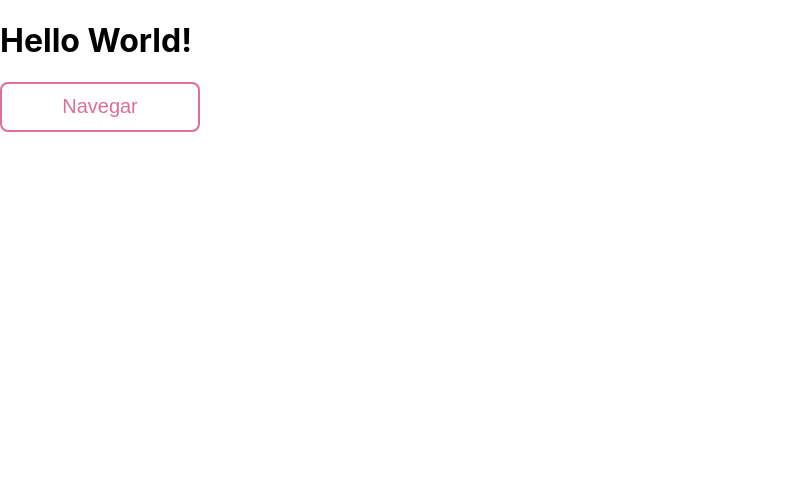
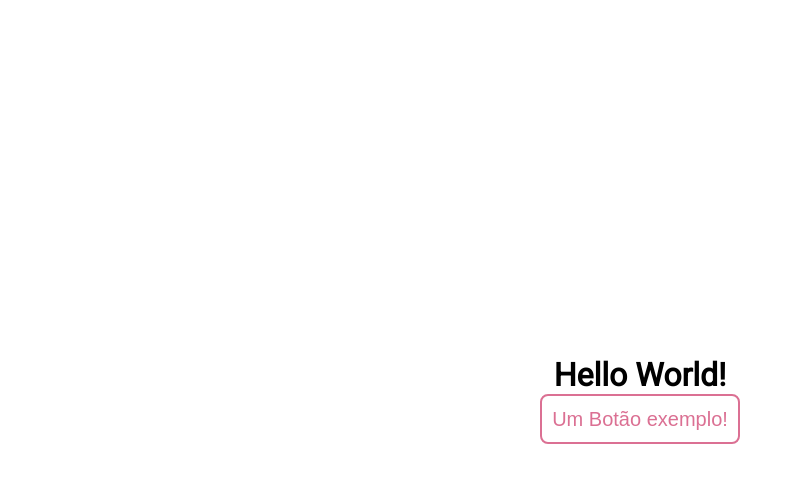
Before and after one commit to tcc-donext/frontend, a Next.js app: page / in a window 1280 px wide. Shown: the top 482 px of the page, without its empty margins (0-803 px from the left). Built offline with nearby package versions, Linux system fonts and the light colour scheme.

Commit message:
correção de configurações

```diff
--- /dev/null
+++ b/jsconfig.json
@@ -0,0 +1,5 @@
+{
+  "compilerOptions": {
+    "baseUrl": "./src"
+  }
+}
--- a/src/components/ExampleButton/index.js
+++ b/src/components/ExampleButton/index.js
@@ -1,11 +1,6 @@
 import React from 'react';
-import Link from 'next/link';
 import { Button } from './styles';
 
 export default function ExampleButton(props) {
-  return (
-    <Link href="testpage">
-      <Button {...props} />
-    </Link>
-  );
+  return <Button {...props} />;
 }
--- a/src/components/ExampleButton/styles.js
+++ b/src/components/ExampleButton/styles.js
@@ -14,4 +14,9 @@
     border-color: #cd3a6a;
     color: #cd3a6a;
   }
+
+  &:active {
+    border-color: #ab0838;
+    color: #ab0838;
+  }
 `;
--- a/src/pages/_app.js
+++ b/src/pages/_app.js
@@ -1,7 +1,12 @@
-import '../../styles/globals.css';
+import GlobalStyle from 'styles/globals';
 
 function MyApp({ Component, pageProps }) {
-  return <Component {...pageProps} />;
+  return (
+    <>
+      <Component {...pageProps} />
+      <GlobalStyle />
+    </>
+  );
 }
 
 export default MyApp;
--- /dev/null
+++ b/src/pages/_document.js
@@ -0,0 +1,48 @@
+import Document, { Html, Head, Main, NextScript } from 'next/document';
+import { ServerStyleSheet } from 'styled-components';
+
+export default class MyDocument extends Document {
+  static async getInitialProps(ctx) {
+    const sheet = new ServerStyleSheet();
+    const originalRenderPage = ctx.renderPage;
+
+    try {
+      ctx.renderPage = () =>
+        originalRenderPage({
+          enhanceApp: App => props => sheet.collectStyles(<App {...props} />)
+        });
+
+      const initialProps = await Document.getInitialProps(ctx);
+      return {
+        ...initialProps,
+        styles: (
+          <>
+            {initialProps.styles}
+            {sheet.getStyleElement()}
+          </>
+        )
+      };
+    } finally {
+      sheet.seal();
+    }
+  }
+
+  render() {
+    return (
+      <Html lang="pt">
+        <Head>
+          <meta charSet="utf-8" />
+
+          <link
+            href="https://fonts.googleapis.com/css2?family=Roboto:wght@300;400&display=swap"
+            rel="stylesheet"
+          />
+        </Head>
+        <body>
+          <Main />
+          <NextScript />
+        </body>
+      </Html>
+    );
+  }
+}
--- a/src/pages/index.js
+++ b/src/pages/index.js
@@ -1,11 +1,13 @@
 import React from 'react';
-import ExampleButton from '../components/ExampleButton';
+import ExampleButton from 'components/ExampleButton';
+
+import { Container } from 'styles/pages/index';
 
 export default function Home() {
   return (
-    <div style={{ justifyContent: 'center', alignItems: 'center' }}>
+    <Container>
       <h1>Hello World!</h1>
-      <ExampleButton>{'Navegar'}</ExampleButton>
-    </div>
+      <ExampleButton>Um Botão exemplo!</ExampleButton>
+    </Container>
   );
 }
--- /dev/null
+++ b/src/styles/globals.js
@@ -0,0 +1,14 @@
+import { createGlobalStyle } from 'styled-components';
+
+export default createGlobalStyle`
+  * {
+    padding: 0;
+    margin: 0;
+    box-sizing: border-box;
+  }
+
+  body {
+    font: 400 16px Roboto, sans-serif;
+    background-color: #FFF;
+  }
+`;
--- /dev/null
+++ b/src/styles/pages/index.js
@@ -0,0 +1,11 @@
+import styled from 'styled-components';
+
+export const Container = styled.div`
+  height: 100vh;
+  width: 100vw;
+
+  display: flex;
+  justify-content: center;
+  align-items: center;
+  flex-direction: column;
+`;
--- a/styles/globals.css
+++ /dev/null
@@ -1,16 +0,0 @@
-html,
-body {
-  padding: 0;
-  margin: 0;
-  font-family: -apple-system, BlinkMacSystemFont, Segoe UI, Roboto, Oxygen,
-    Ubuntu, Cantarell, Fira Sans, Droid Sans, Helvetica Neue, sans-serif;
-}
-
-a {
-  color: inherit;
-  text-decoration: none;
-}
-
-* {
-  box-sizing: border-box;
-}
```
Also changed, not shown: src/pages/testpage.js (deleted, +0 -17 lines), .babelrc, .prettierrc.js, 2 other files (tests, documents, lock files or other folders).
